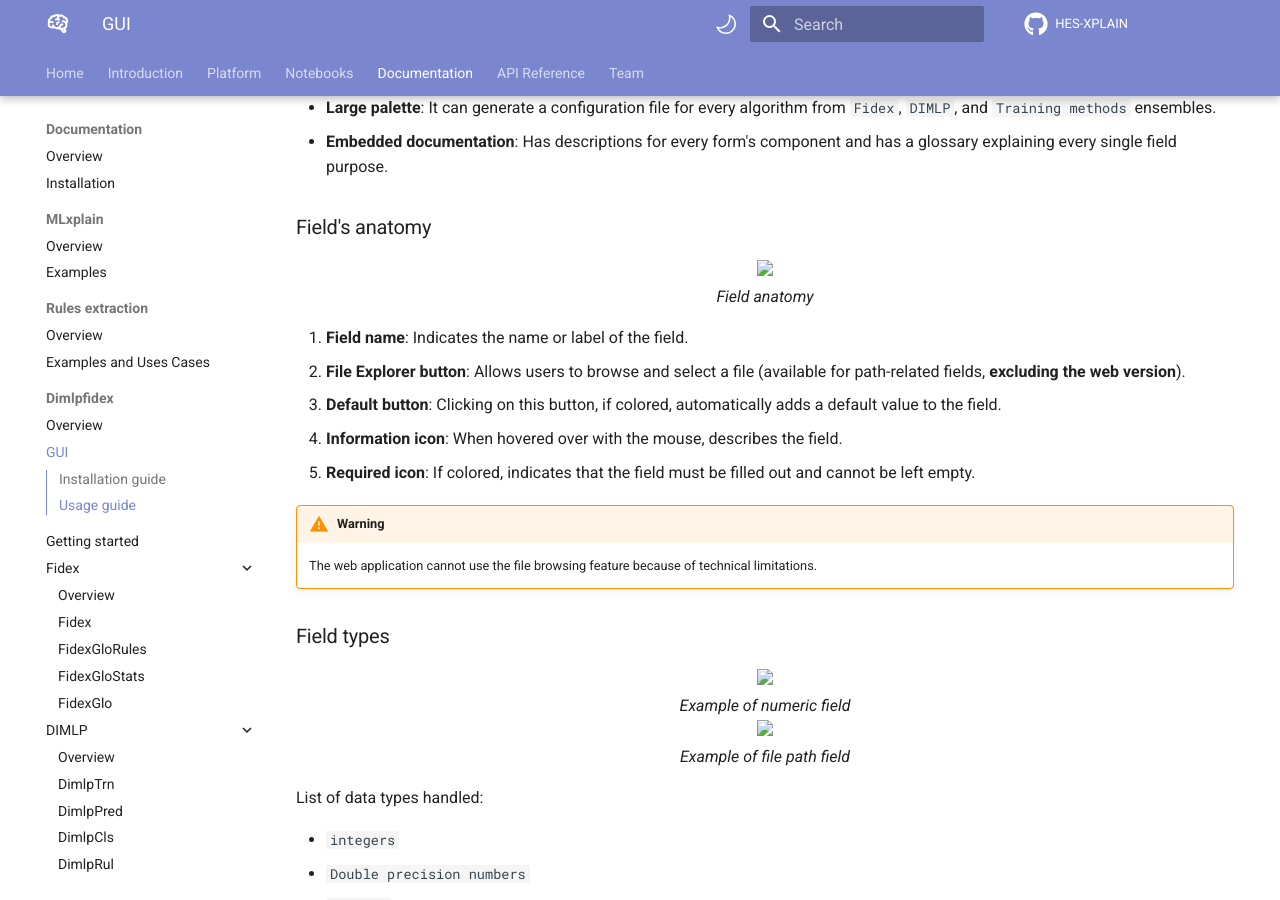
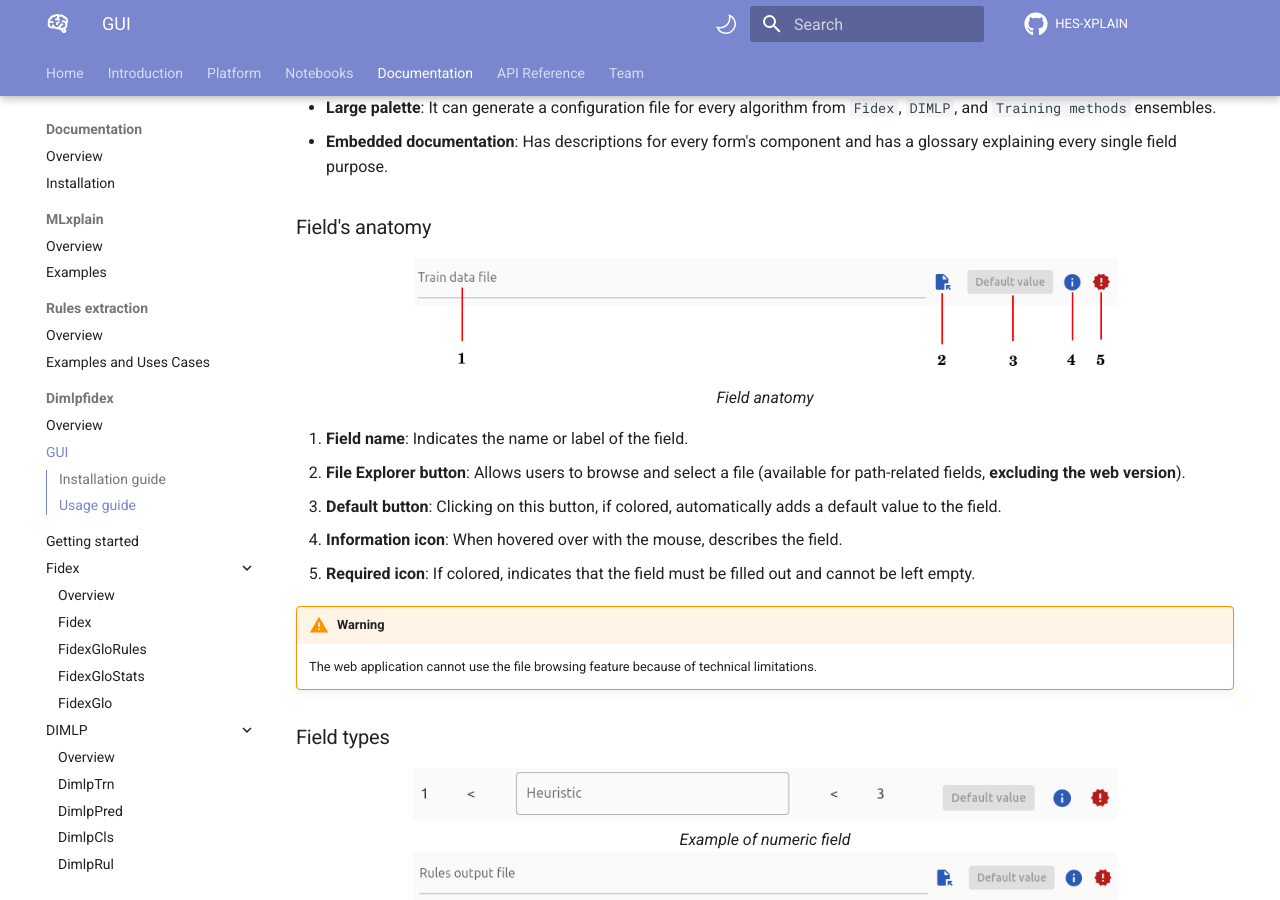
Before and after one commit to HES-XPLAIN/hes-xplain.github.io, an MkDocs documentation site: the page built from docs/documentation/dimlpfidex/gui.md, in a window 1280 px wide and 900 px high, scrolled down 1058 px. Built offline with MkDocs 1.6.1 and Material for MkDocs 9.7.7, drawn with Linux system fonts in a browser that asks for light colours; comment, search, counter and statistics services are not loaded.

Commit message:
Fixed images urls

```diff
--- a/docs/documentation/dimlpfidex/gui.md
+++ b/docs/documentation/dimlpfidex/gui.md
@@ -52,7 +52,7 @@
 
 ### Field's anatomy
 
-<center><img src="../../assets/images/gui/gui_fieldanatomy.png" width="75%"/></center>
+<center><img src="/assets/images/gui/gui_fieldanatomy.png" width="75%"/></center>
 <center><i>Field anatomy</i></center>
 
 1. **Field name**: Indicates the name or label of the field.
@@ -65,10 +65,10 @@
     The web application cannot use the file browsing feature because of technical limitations.
 
 ### Field types
-<center><img src="../../assets/images/gui/gui_fieldnumeric.png" width="75%"/></center>
+<center><img src="/assets/images/gui/gui_fieldnumeric.png" width="75%"/></center>
 <center><i>Example of numeric field</i></center>
 
-<center><img src="../../assets/images/gui/gui_fieldfilepath.png" width="75%"/></center>
+<center><img src="/assets/images/gui/gui_fieldfilepath.png" width="75%"/></center>
 <center><i>Example of file path field</i></center>
 
 List of data types handled:
```
